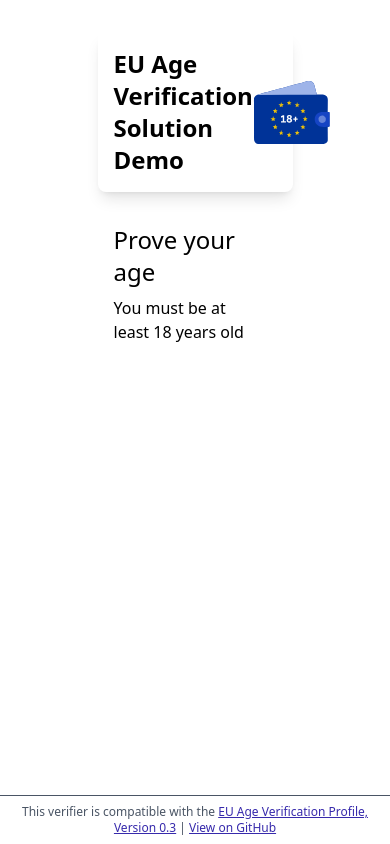
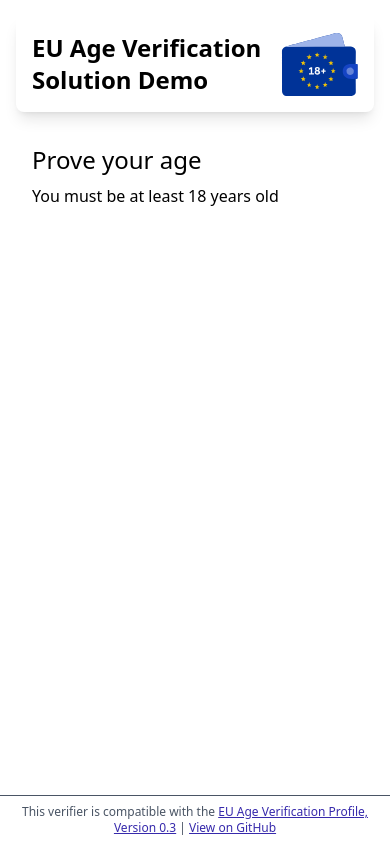
Before and after one commit to eu-digital-identity-wallet/av-web-verifier-ui, a React (Vite) app: page / in a window 390 px wide. Built offline with nearby package versions, Linux system fonts and the light colour scheme; no server answers.

Commit message:
fix mobile responsive

```diff
--- a/src/App.tsx
+++ b/src/App.tsx
@@ -87,20 +87,24 @@ function App() {
   }, [state.data]);
 
   return (
-    <div className="flex justify-center h-screen">
-      <div className="w-1/2 mt-8">
+    <div className="flex justify-center min-h-screen">
+      <div className="w-full sm:w-1/2 flex flex-col p-4">
         <Header />
+        <main className="flex-grow flex flex-col">
           <VerificationTexts verifiedData={verifiedData} />
           {!query.isLoading && state.status !== 'success' ? (
-          <div className="h-1/2">
+            <div className="mt-8">
               <div
-              className="flex justify-center h-full mt-12"
+                className="flex justify-center"
                 style={{ flexDirection: 'column' }}
               >
-              <QrCode data={query.data.request} />
+                {query.data?.request && <QrCode data={query.data.request} />}
               </div>
-            <div className="flex justify-end">
-              <Button onClick={() => setIsConfiguring(true)} text="configure" />
+              <div className="flex justify-center sm:justify-end mt-4">
+                <Button
+                  onClick={() => setIsConfiguring(true)}
+                  text="configure"
+                />
                 <ConfigureDialog
                   isOpen={isConfiguring}
                   setIsOpen={setIsConfiguring}
@@ -123,8 +127,9 @@ function App() {
               )}
             </div>
           )}
+        </main>
+        <Footer />
       </div>
-      <Footer />
     </div>
   );
 }
```
Lines whose indentation alone changed are shown as unchanged.
